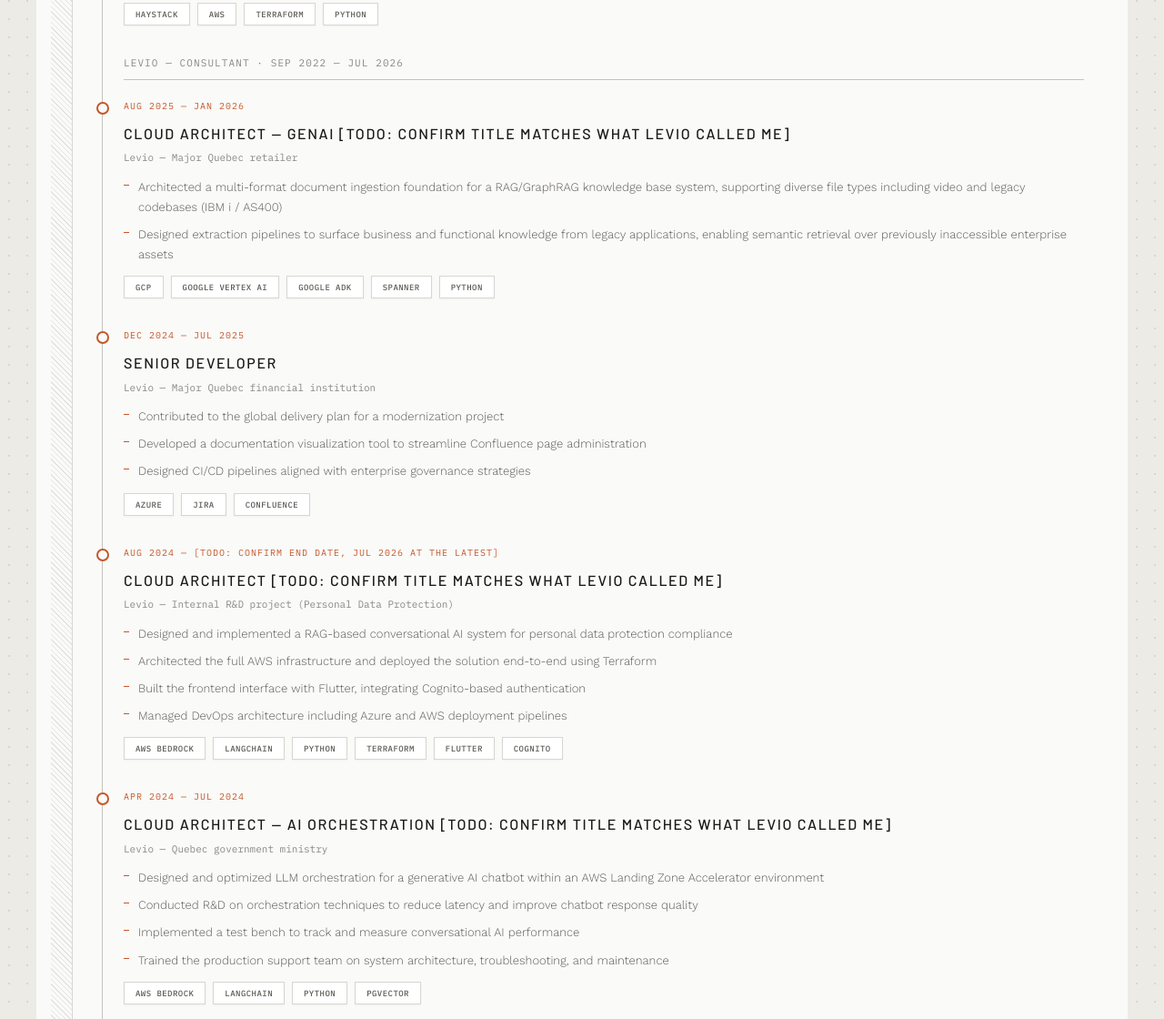
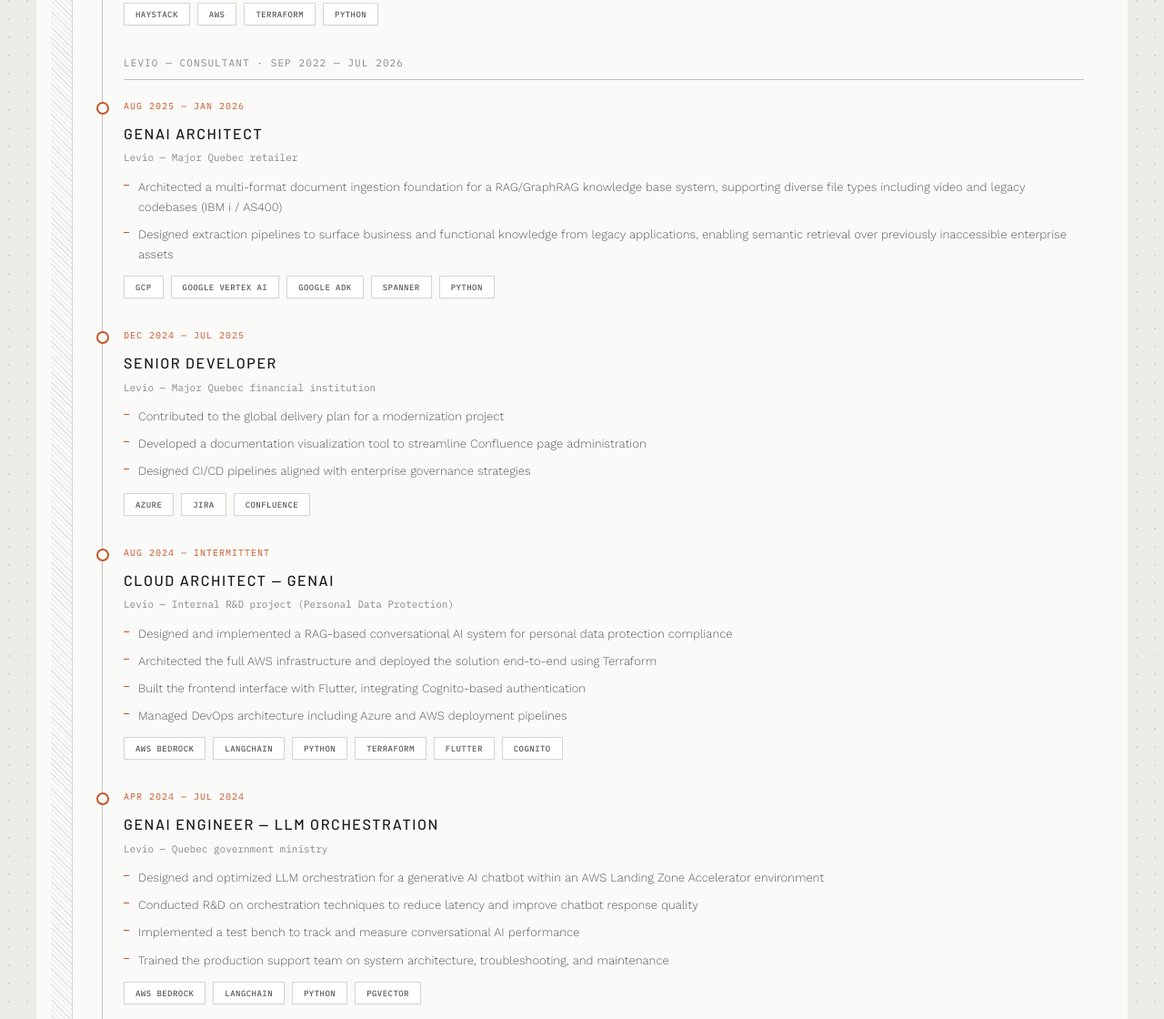
Before and after one commit to FloRul/portfolio, a plain HTML site: page index.html in a window 1280 px wide. Shown: the part 1149-2269 px from the top of the page at 91% size. Drawn offline with nearby package versions, Linux system fonts and the light colour scheme.

Commit message:
Descriptive Levio role titles, intermittent R&D dates, header contact layout
Co-Authored-By: Claude Opus 5.5 <noreply@anthropic.com>

```diff
--- a/index.html
+++ b/index.html
@@ -1412,8 +1412,7 @@
 
                             <div class="timeline-item">
                                 <div class="timeline-date">Aug 2025 &mdash; Jan 2026</div>
-                                <div class="timeline-title">Cloud Architect &mdash; GenAI [TODO: confirm title matches
-                                    what Levio called me]</div>
+                                <div class="timeline-title">GenAI Architect</div>
                                 <div class="timeline-company">Levio &mdash; Major Quebec retailer</div>
                                 <div class="timeline-body">
                                     <ul>
@@ -1454,10 +1453,8 @@
                             </div>
 
                             <div class="timeline-item">
-                                <div class="timeline-date">Aug 2024 &mdash; [TODO: confirm end date, Jul 2026 at the
-                                    latest]</div>
-                                <div class="timeline-title">Cloud Architect [TODO: confirm title matches what Levio
-                                    called me]</div>
+                                <div class="timeline-date">Aug 2024 &mdash; Intermittent</div>
+                                <div class="timeline-title">Cloud Architect &mdash; GenAI</div>
                                 <div class="timeline-company">Levio &mdash; Internal R&amp;D project (Personal Data
                                     Protection)</div>
                                 <div class="timeline-body">
@@ -1485,8 +1482,7 @@
 
                             <div class="timeline-item">
                                 <div class="timeline-date">Apr 2024 &mdash; Jul 2024</div>
-                                <div class="timeline-title">Cloud Architect &mdash; AI Orchestration [TODO: confirm title
-                                    matches what Levio called me]</div>
+                                <div class="timeline-title">GenAI Engineer &mdash; LLM Orchestration</div>
                                 <div class="timeline-company">Levio &mdash; Quebec government ministry</div>
                                 <div class="timeline-body">
                                     <ul>
```
Also changed, not shown: 1 other file.
